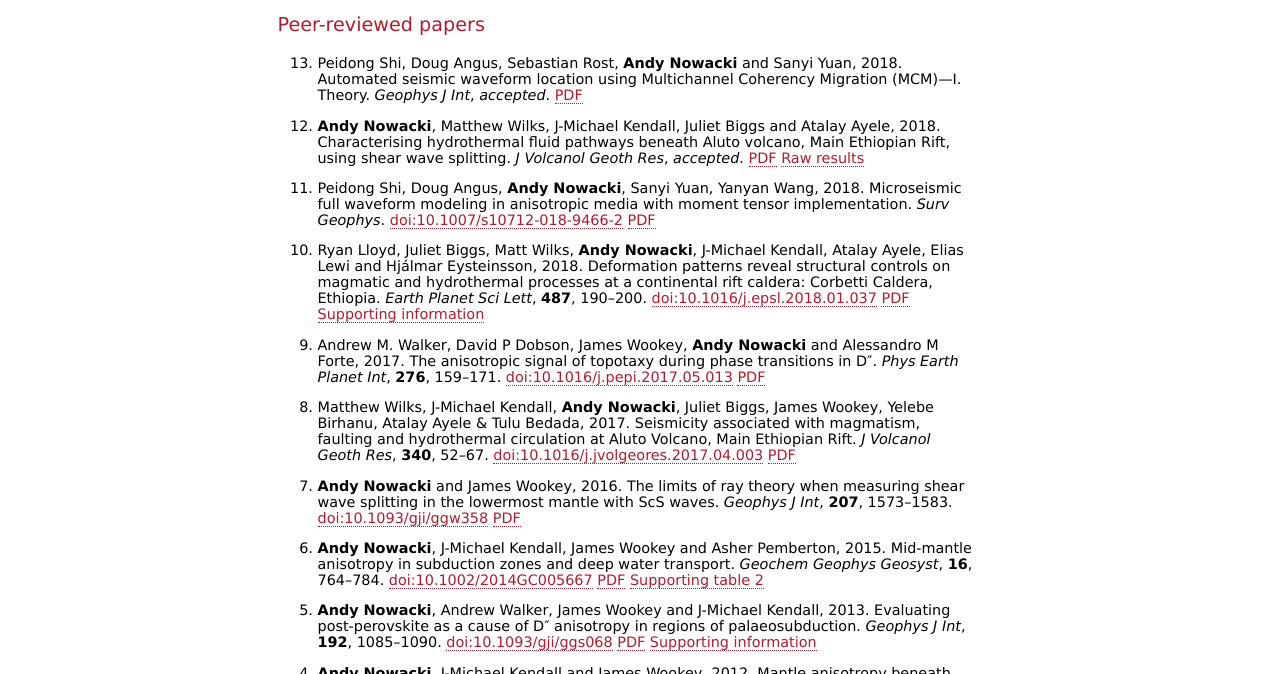
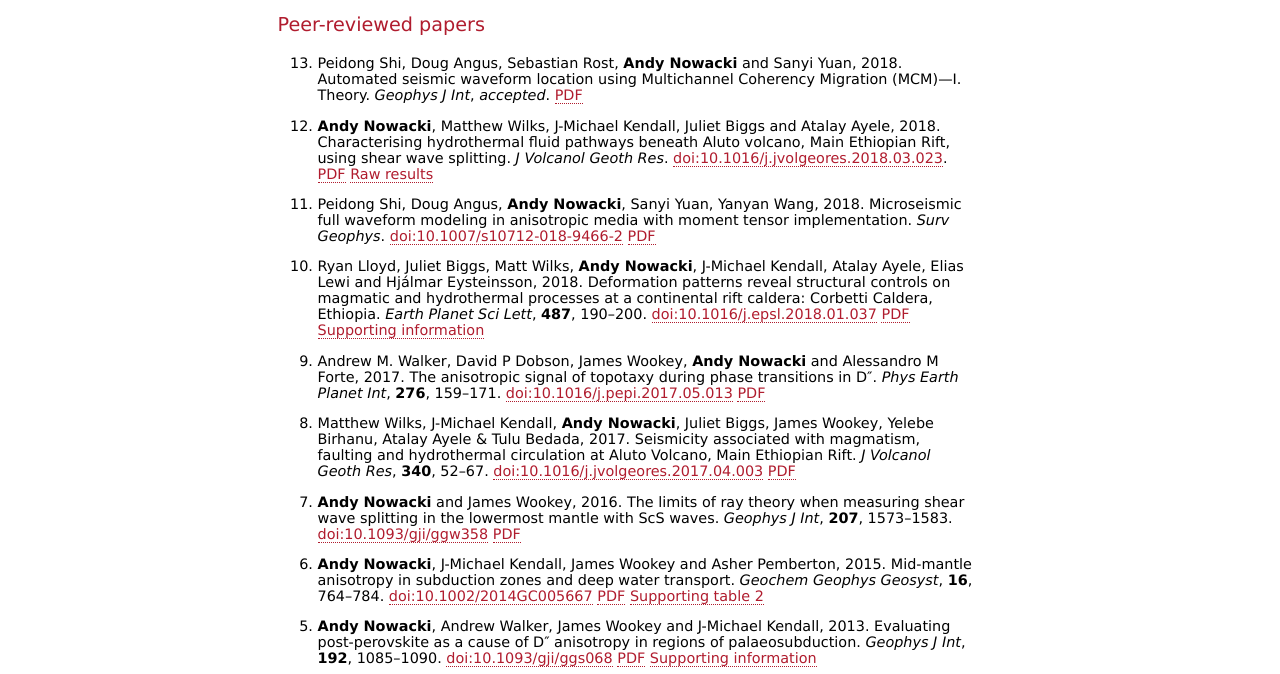
Before and after one commit to anowacki/anowacki.github.io, a plain HTML site: page publications.html in a window 1280 px wide. Shown: the part 126-800 px from the top of the page. Drawn offline with Linux system fonts and the light colour scheme.

Commit message:
Add DOI for Nowacki et al., JVGR, 2017

```diff
--- a/publications.html
+++ b/publications.html
@@ -55,7 +55,7 @@
 				Peidong Shi, Doug Angus, Sebastian Rost, <b>Andy Nowacki</b> and Sanyi Yuan, 2018.  Automated seismic waveform location using Multichannel Coherency Migration (MCM)&mdash;I. Theory.  <i>Geophys J Int</i>, <i>accepted</i>.  <a href="publications/2018_Shi_et_al_MCM_I_Theory.pdf">PDF</a>
 			</li>
 			<li>
-				<b>Andy Nowacki</b>, Matthew Wilks, J-Michael Kendall, Juliet Biggs and Atalay Ayele, 2018.  Characterising hydrothermal fluid pathways beneath Aluto volcano, Main Ethiopian Rift, using shear wave splitting.  <i>J Volcanol Geoth Res</i>, <i>accepted</i>. <a href="publications/2018_Nowacki_et_al_JVGR_Aluto_splitting.pdf">PDF</a> <a href="publications/2018_Nowacki_et_al_JVGR_Aluto_splitting_data.tgz">Raw results</a>
+				<b>Andy Nowacki</b>, Matthew Wilks, J-Michael Kendall, Juliet Biggs and Atalay Ayele, 2018.  Characterising hydrothermal fluid pathways beneath Aluto volcano, Main Ethiopian Rift, using shear wave splitting.  <i>J Volcanol Geoth Res</i>.  <a href="https://dx.doi.org/10.1016/j.jvolgeores.2018.03.023">doi:10.1016/j.jvolgeores.2018.03.023</a>. <a href="publications/2018_Nowacki_et_al_JVGR_Aluto_splitting.pdf">PDF</a> <a href="publications/2018_Nowacki_et_al_JVGR_Aluto_splitting_data.tgz">Raw results</a>
 			</li>
 			<li>
 				Peidong Shi, Doug Angus, <b>Andy Nowacki</b>, Sanyi Yuan, Yanyan Wang, 2018.  Microseismic full waveform modeling in anisotropic media with moment tensor implementation.  <i>Surv Geophys</i>.  <a href="https://dx.doi.org/10.1007/s10712-018-9466-2">doi:10.1007/s10712-018-9466-2</a>  <a href="publications/2018_Shi_et_al_Surv_Geophys_FDMT.pdf">PDF</a>
```
